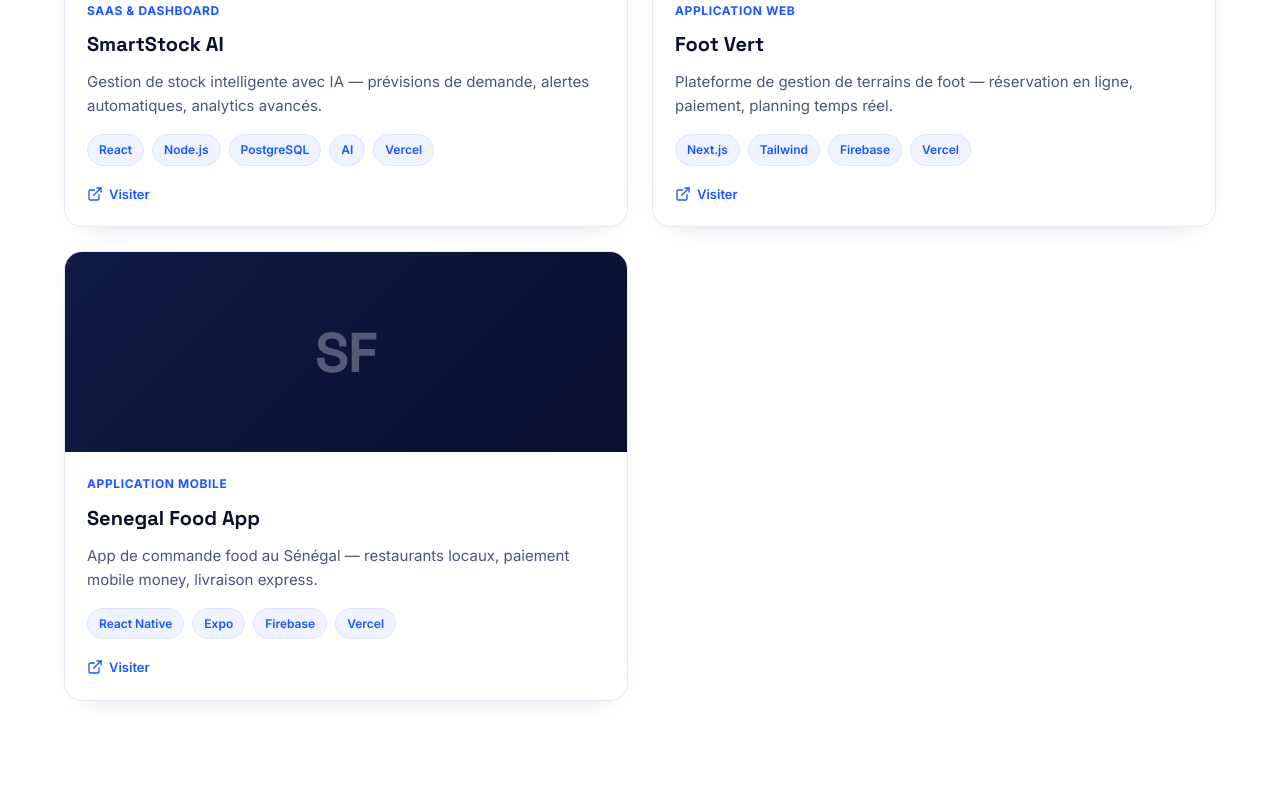
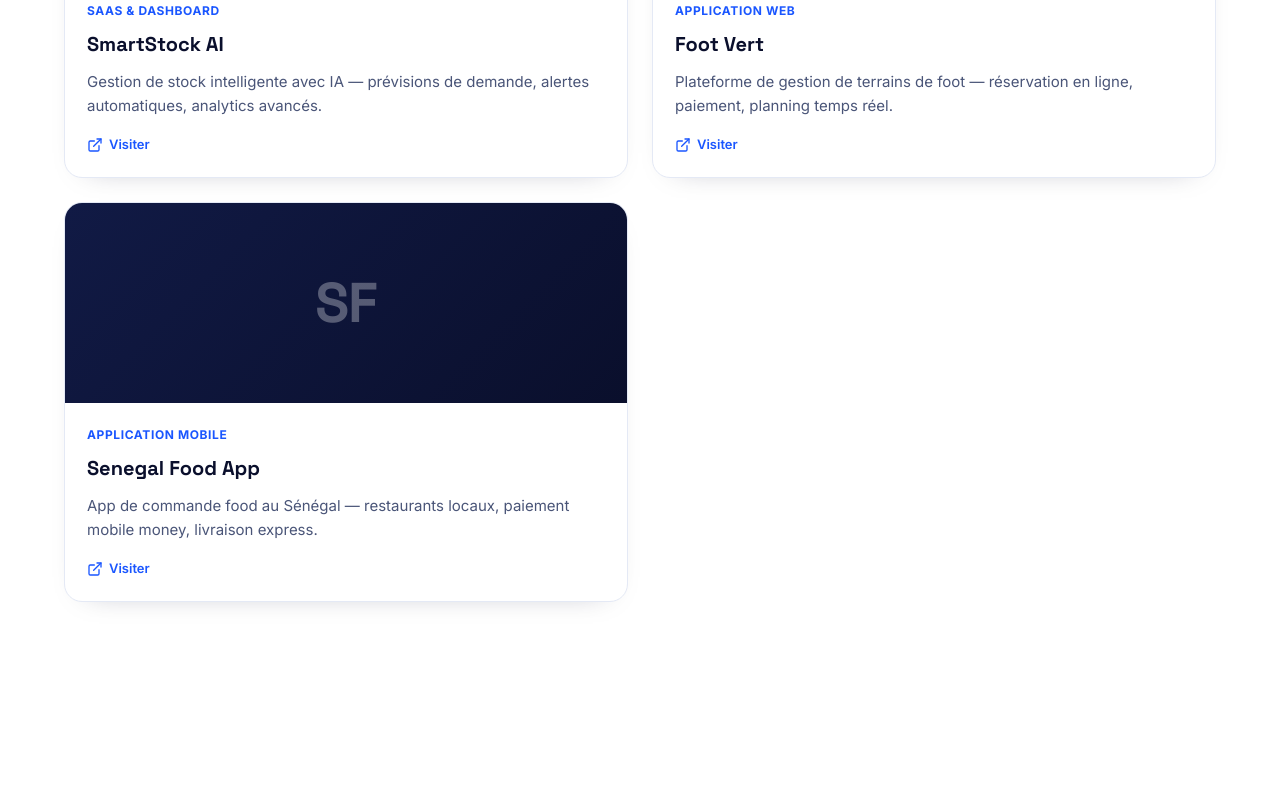
Before and after one commit to Mtg221/jeftech-site, a React (Vite) app: page / in a window 1280 px wide. Shown: the part 5720-6520 px from the top of the page. Built offline with nearby package versions, Linux system fonts and the light colour scheme.

Commit message:
fourth commit

```diff
--- a/src/sections/Portfolio.jsx
+++ b/src/sections/Portfolio.jsx
@@ -99,11 +99,6 @@
         <span className="project-card__category">{project.category}</span>
         <h3 className="project-card__title">{project.title}</h3>
         <p className="project-card__desc">{project.description}</p>
-        <div className="project-card__tech">
-          {project.tech.map((t) => (
-            <span key={t} className="tech-tag">{t}</span>
-          ))}
-        </div>
         <div className="project-card__links">
           {project.links.live && (
             <a href={project.links.live} target="_blank" rel="noopener noreferrer" className="project-link">
```
